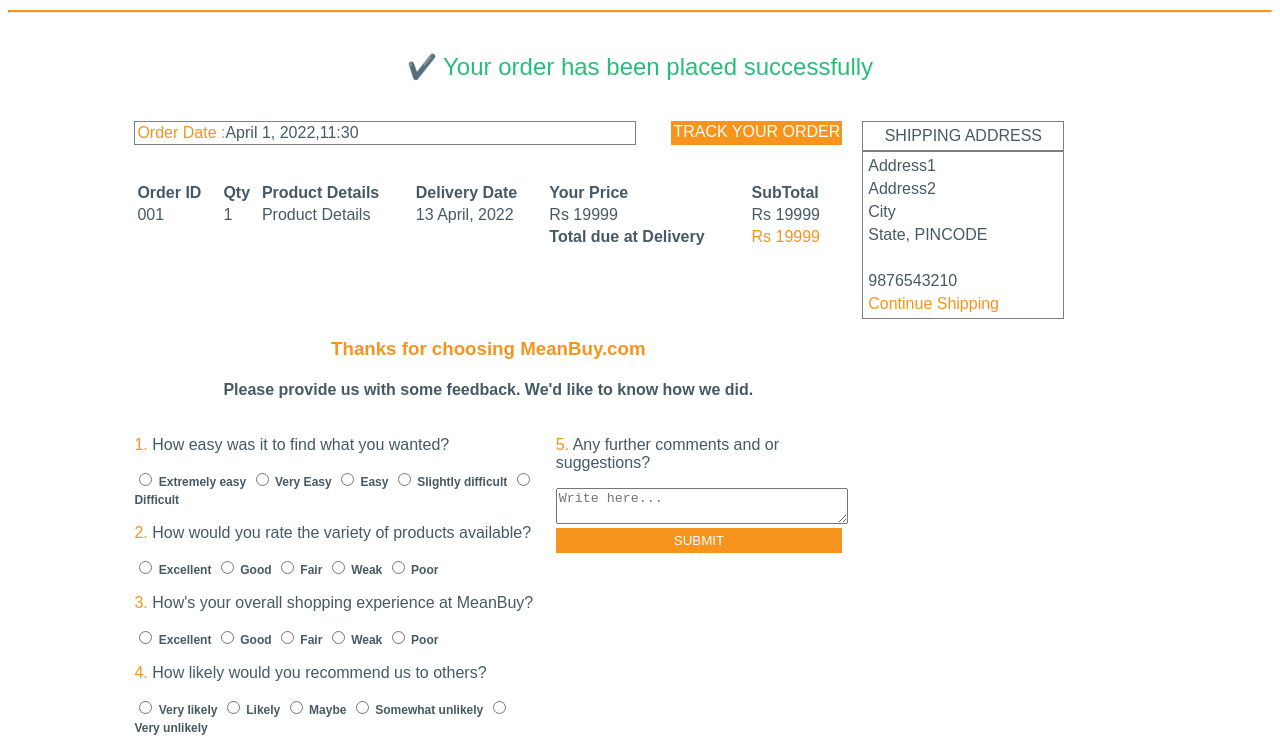
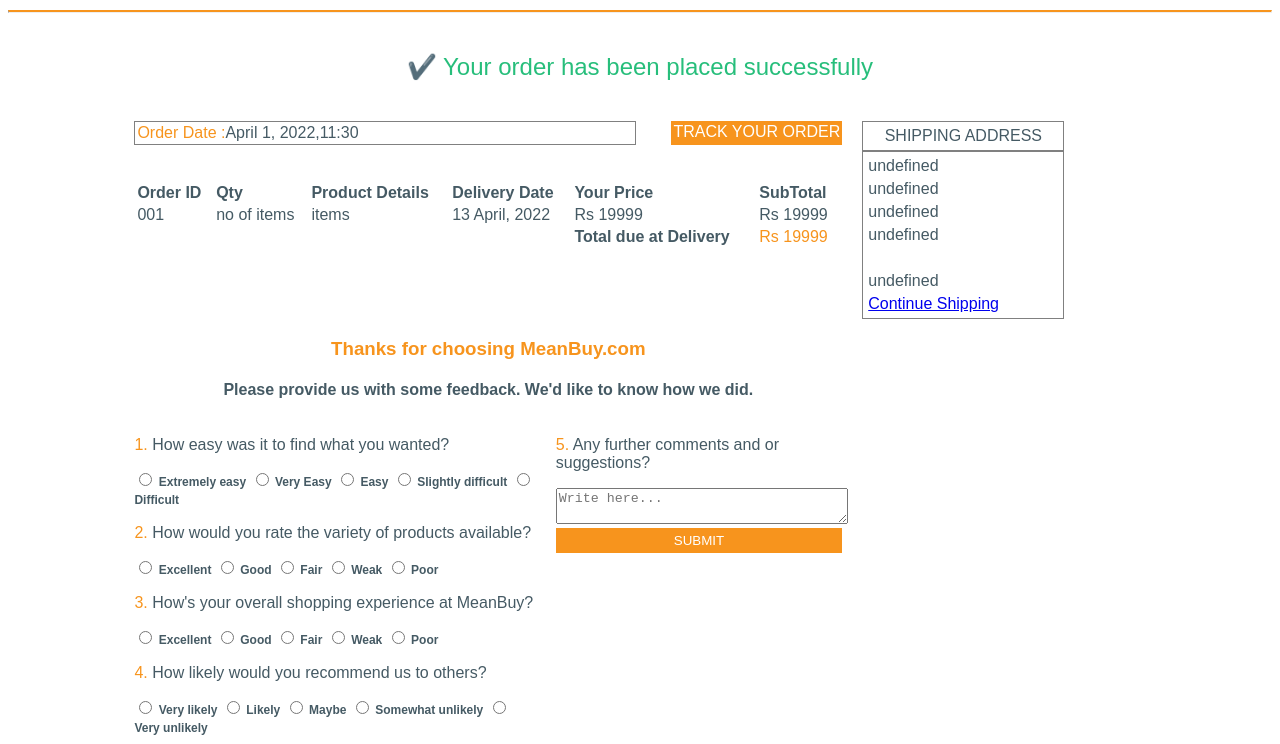
Before and after one commit to bindraj1998/project-clone, a plain HTML site: page orderconfirm.html in a window 1280 px wide. Shown: the part 100-844 px from the top of the page. Drawn offline with Linux system fonts and the light colour scheme.

Commit message:
added js part

```diff
--- a/orderconfirm.html
+++ b/orderconfirm.html
@@ -103,15 +103,15 @@
       #feedbackbottom {
         display: flex;
       }
-      #submitreview{
-          background-color:rgb(247, 148, 29) ;
+      #submitreview {
+        background-color: rgb(247, 148, 29);
         color: white;
         padding: 5px;
         text-align: center;
         border: 0px;
         width: 100%;
       }
-      label{
+      label {
         font-weight: bold;
         font-size: 12px;
       }
@@ -125,7 +125,7 @@
         margin: 10px 0 0;
       }
 
-radio input[type='radio'] {
+      radio input[type="radio"] {
         display: none;
       }
 
@@ -147,7 +147,7 @@ radio label:before {
         background-color: transparent;
       }
 
-radio input[type=radio]:checked + label:after {
+      radio input[type="radio"]:checked + label:after {
         border-radius: 11px;
         width: 12px;
         height: 12px;
@@ -215,11 +215,11 @@ radio input[type=radio]:checked + label:after {
               </tr>
               <tr>
                 <td>001</td>
-                <td>1</td>
-                <td>Product Details</td>
-                <td>13 April, 2022</td>
-                <td>Rs 19999</td>
-                <td>Rs 19999</td>
+                <td>no of items</td>
+                <td>items</td>
+                <td id="deliverydate">13 April, 2022</td>
+                <td id="subtotal">Rs 19999</td>
+                <td id="total">Rs 19999</td>
               </tr>
               <tr>
                 <td></td>
@@ -227,7 +227,7 @@ radio input[type=radio]:checked + label:after {
                 <td></td>
                 <td></td>
                 <td style="font-weight: bolder">Total due at Delivery</td>
-                <td class="orange">Rs 19999</td>
+                <td class="orange" id="totaldue">Rs 19999</td>
               </tr>
             </table>
           </div>
@@ -235,20 +235,23 @@ radio input[type=radio]:checked + label:after {
         <div id="rightbox">
           <div id="addressHeading">SHIPPING ADDRESS</div>
           <div id="addressDisplay">
-            <div>Address1</div>
-            <div>Address2</div>
-            <div>City</div>
-            <div>State, PINCODE</div>
+            <div id="address1">Address1</div>
+            <div id="address2">Address2</div>
+            <div id="city">City</div>
+            <div id="state">State,<span id="pincode">PINCODE</span></div>
             <br />
-            <div>9876543210</div>
-            <div class="orange">Continue Shipping</div>
+            <div id="number">9876543210</div>
+            <div class="orange">
+              <a href="home.html"> Continue Shipping</a>
+            </div>
           </div>
         </div>
       </div>
 
       <div id="feedback">
-        <h3 style="text-align: center" class="orange"
-        >Thanks for choosing MeanBuy.com</h3>
+        <h3 style="text-align: center" class="orange">
+          Thanks for choosing MeanBuy.com
+        </h3>
         <h4 style="text-align: center">
           Please provide us with some feedback. We'd like to know how we did.
         </h4>
@@ -355,20 +358,36 @@ radio input[type=radio]:checked + label:after {
             >
           </div>
 
-          <div style="margin-left: 20px;">
-
+          <div style="margin-left: 20px">
             <p>
               <span class="orange">5. </span>Any further comments and or
               suggestions?
             </p>
             <textarea id="reviewtext" placeholder="Write here..."></textarea>
             <div>
-                <button id="submitreview" >SUBMIT</button>
-
+              <button id="submitreview">SUBMIT</button>
             </div>
           </div>
         </div>
       </div>
     </div>
   </body>
+  <script>
+    var addressObj = JSON.parse(localStorage.getItem("address")) || {};
+    console.log(addressObj);
+    document.querySelector("#address1").innerHTML = addressObj.address1;
+    document.querySelector("#address2").innerHTML = addressObj.address2;
+
+    document.querySelector("#city").innerHTML = addressObj.city;
+    document.querySelector("#city").innerHTML = addressObj.city;
+    document.querySelector("#state").innerHTML = addressObj.state;
+    document.querySelector("#number").innerHTML = addressObj.number;
+    document.querySelector("#state").innerHTML = addressObj.state;
+    document.querySelector("#pincode").innerHTML = addressObj.pincode;
+    document.querySelector
+
+
+
+
+  </script>
 </html>
```
Also changed, not shown: checkout.html (+92 -77 lines). Lines whose indentation alone changed are shown as unchanged.
